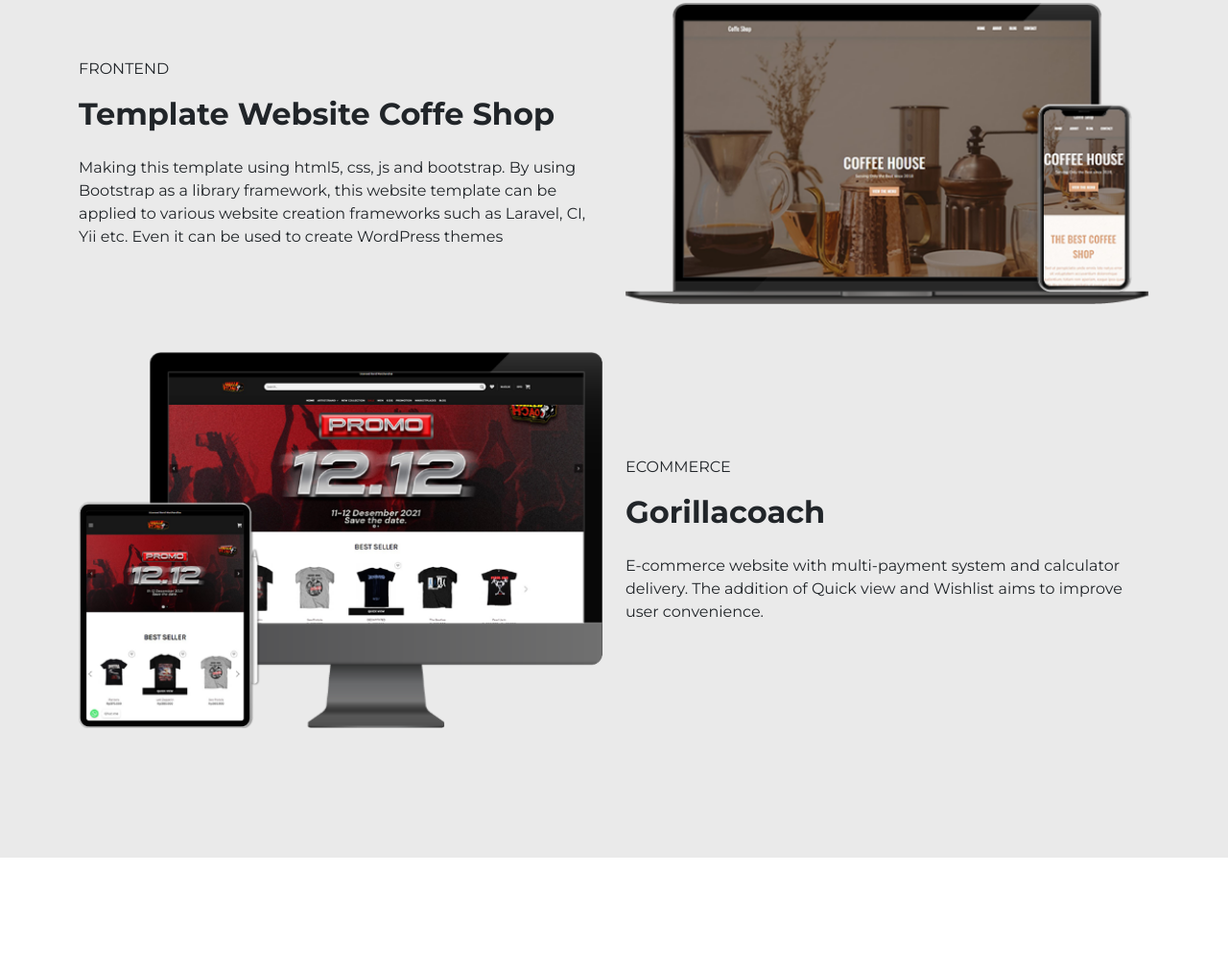
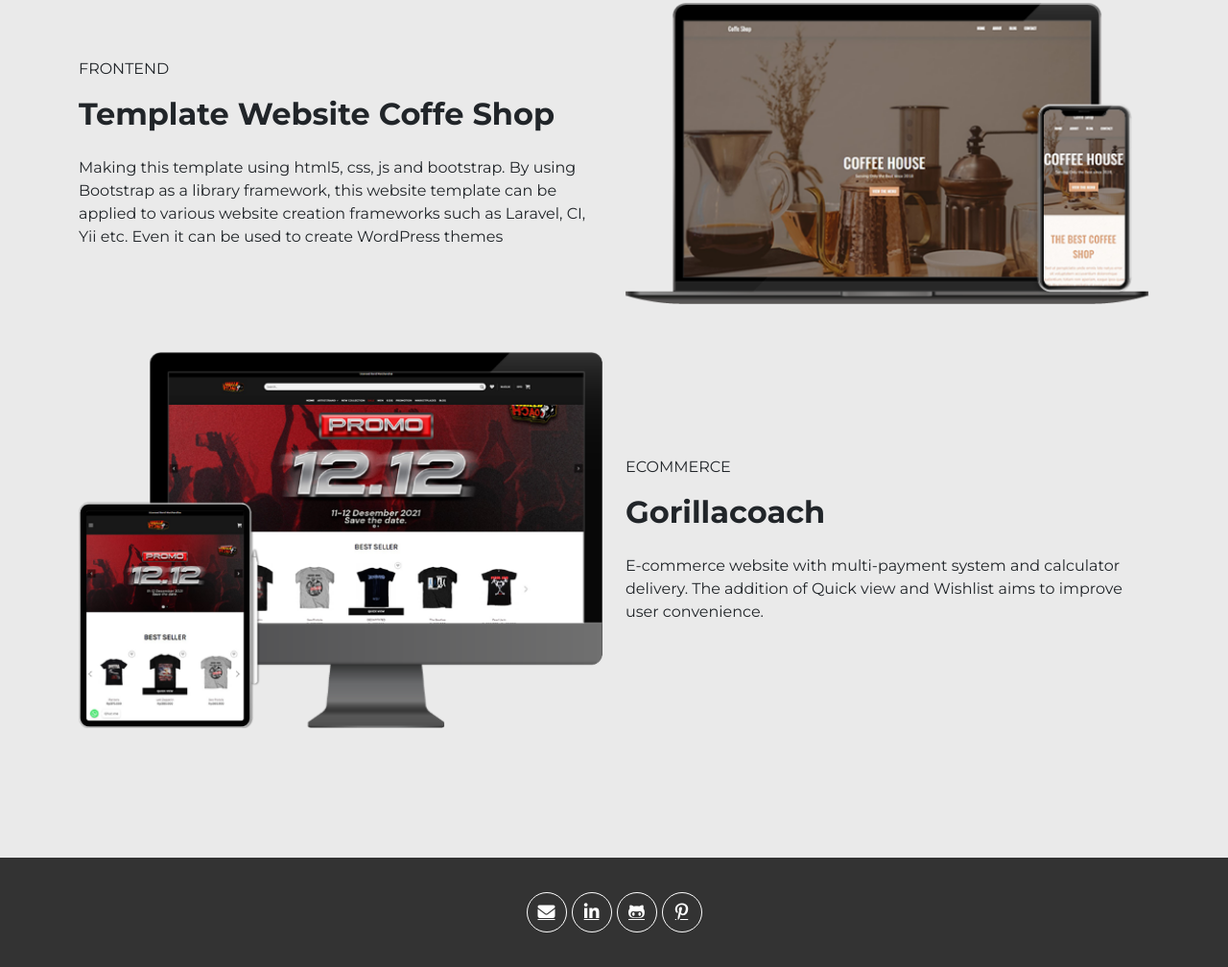
Before and after one commit to riza-ansori/cv-riza, a plain HTML site: page index.html in a window 1280 px wide. Shown: the part 2047-3055 px from the top of the page at 96% size. Before the commit the page ends 2941 px from the top, so only its background shows below. Drawn offline with nearby package versions, Linux system fonts and the light colour scheme.

Commit message:
footer & sosmed

```diff
--- a/index.html
+++ b/index.html
@@ -126,6 +126,16 @@
                 </div>
             </div>
         </section>
+        <footer id="footer">
+            <div class="container">
+                <ul class="list-sosmed">
+                    <li><a v-bind:href="'mailto:' + person.email" target="_blank" class="icon-sosmed"><i class="fas fa-envelope"></i></a></li>
+                    <li><a v-bind:href="person.linkedin" target="_blank" class="icon-sosmed"><i class="fab fa-linkedin-in"></i></a></li>
+                    <li><a v-bind:href="person.github" target="_blank" class="icon-sosmed"><i class="fab fa-github-alt"></i></a></li>
+                    <li><a v-bind:href="person.pinterest" target="_blank" class="icon-sosmed"><i class="fab fa-pinterest-p"></i></a></li>
+                </ul>
+            </div>
+        </footer>
     </div>
     <div id="to-top" style="opacity: 1;">
         <i class="fas fa-chevron-up" aria-hidden="true"></i>
--- a/style/style.css
+++ b/style/style.css
@@ -62,12 +62,43 @@
 .portfolio-list {
     margin-bottom: 50px;
 }
+#footer {
+    padding: 36px 0;
+    background: #333;
+    text-align: center;
+}
+.list-sosmed {
+    margin-bottom: 0;
+    list-style-type: none;
+    padding: 0;
+    display: flex;
+    justify-content: center;
+    align-items: center;
+}
+.list-sosmed li {
+    margin-right: 5px;
+}
+.list-sosmed li:last-child {
+    margin-right: 0;
+}
+.list-sosmed .icon-sosmed {
+    color: #fff;
+    padding: 10px;
+    font-size: 18px;
+    width: 42px;
+    height: 42px;
+    display: flex;
+    border: 1px solid #fff;
+    border-radius: 100%;
+    align-items: center;
+    justify-content: center;
+}
 
 div#to-top {
     display: flex;
     width: 40px;
     height: 40px;
-    font-size: 25px;
+    font-size: 20px;
     justify-content: center;
     align-items: center;
     background: rgba(0,0,0,.2);
--- a/style/style.js
+++ b/style/style.js
@@ -73,6 +73,13 @@
         coffeTitle : "Template Website Coffe Shop",
         coffeContent : "Making this template using html5, css, js and bootstrap. By using Bootstrap as a library framework, this website template can be applied to various website creation frameworks such as Laravel, CI, Yii etc. Even it can be used to create WordPress themes",
         gorillaTitle : "Gorillacoach",
-        gorillaContent : "E-commerce website with multi-payment system and calculator delivery. The addition of Quick view and Wishlist aims to improve user convenience."
+        gorillaContent : "E-commerce website with multi-payment system and calculator delivery. The addition of Quick view and Wishlist aims to improve user convenience.",
+
+        person : {
+            email : "ansori.saputro@gmail.com",
+            linkedin : "https://id.linkedin.com/in/ansori-riza-yogi-saputro-655004137",
+            github : "https://github.com/riza-ansori",
+            pinterest : "https://id.pinterest.com/ansorisaputro"
+        }
     }
 })
```
